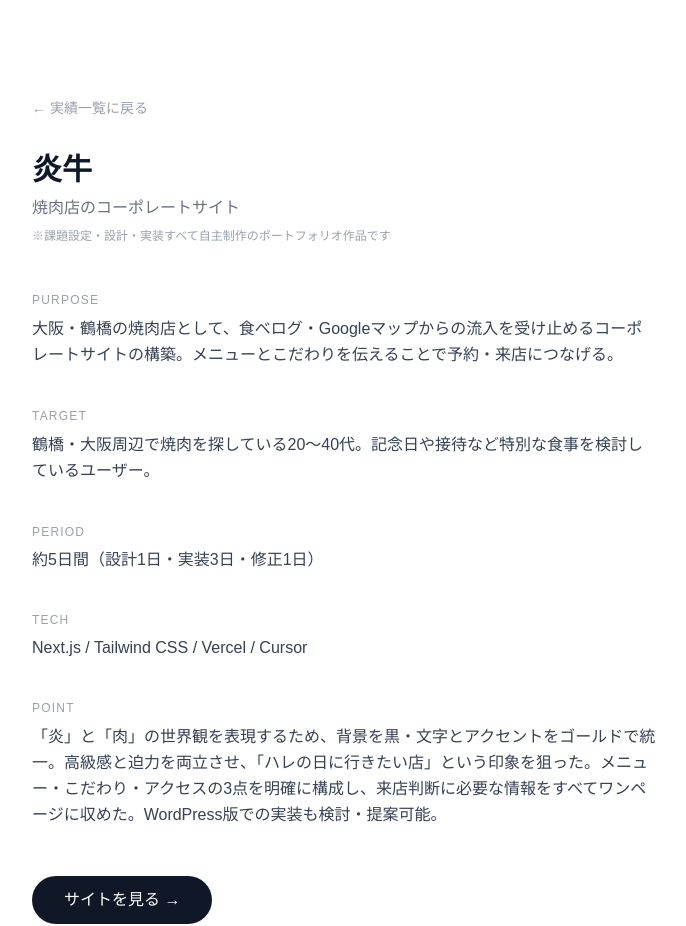
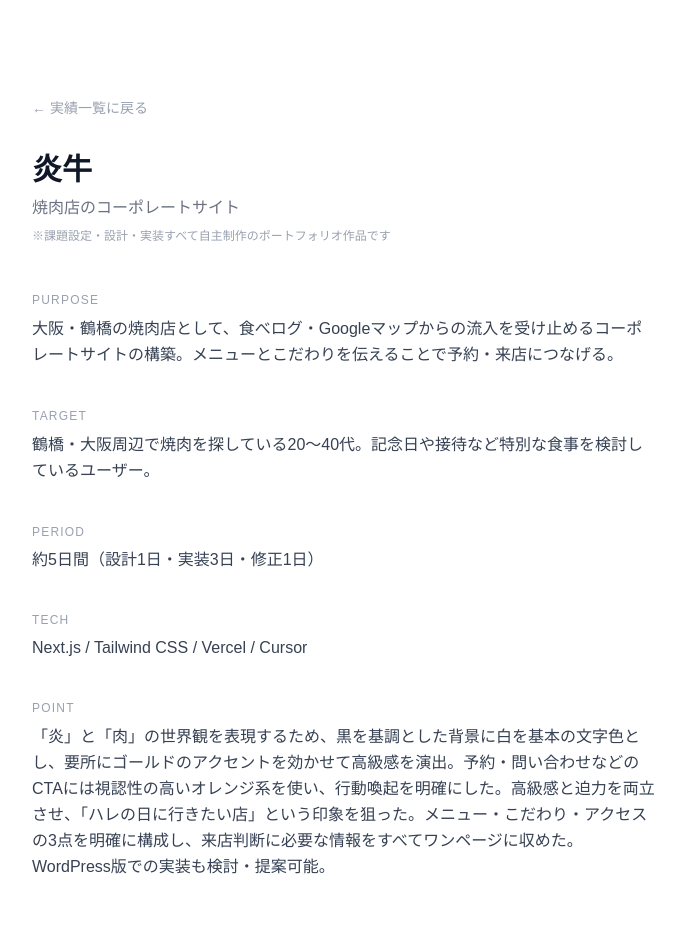
Before and after one commit to allhide911-droid/portfolio, a Next.js app: page /works/yakiniku in a window 1280 px wide. Shown: the top 926 px of the page, without its empty margins (296-982 px from the left). Built offline with nearby package versions, Linux system fonts and the light colour scheme.

Commit message:
fix: 炎牛のPOINT文にCTA配色の意図を追記

```diff
--- a/app/works/yakiniku/page.tsx
+++ b/app/works/yakiniku/page.tsx
@@ -26,7 +26,7 @@
           </div>
           <div>
             <h2 className="text-xs tracking-widest text-gray-400 mb-2">POINT</h2>
-            <p className="text-gray-700 leading-relaxed">「炎」と「肉」の世界観を表現するため、背景を黒・文字とアクセントをゴールドで統一。高級感と迫力を両立させ、「ハレの日に行きたい店」という印象を狙った。メニュー・こだわり・アクセスの3点を明確に構成し、来店判断に必要な情報をすべてワンページに収めた。WordPress版での実装も検討・提案可能。</p>
+            <p className="text-gray-700 leading-relaxed">「炎」と「肉」の世界観を表現するため、黒を基調とした背景に白を基本の文字色とし、要所にゴールドのアクセントを効かせて高級感を演出。予約・問い合わせなどのCTAには視認性の高いオレンジ系を使い、行動喚起を明確にした。高級感と迫力を両立させ、「ハレの日に行きたい店」という印象を狙った。メニュー・こだわり・アクセスの3点を明確に構成し、来店判断に必要な情報をすべてワンページに収めた。WordPress版での実装も検討・提案可能。</p>
           </div>
         </div>
 
```
